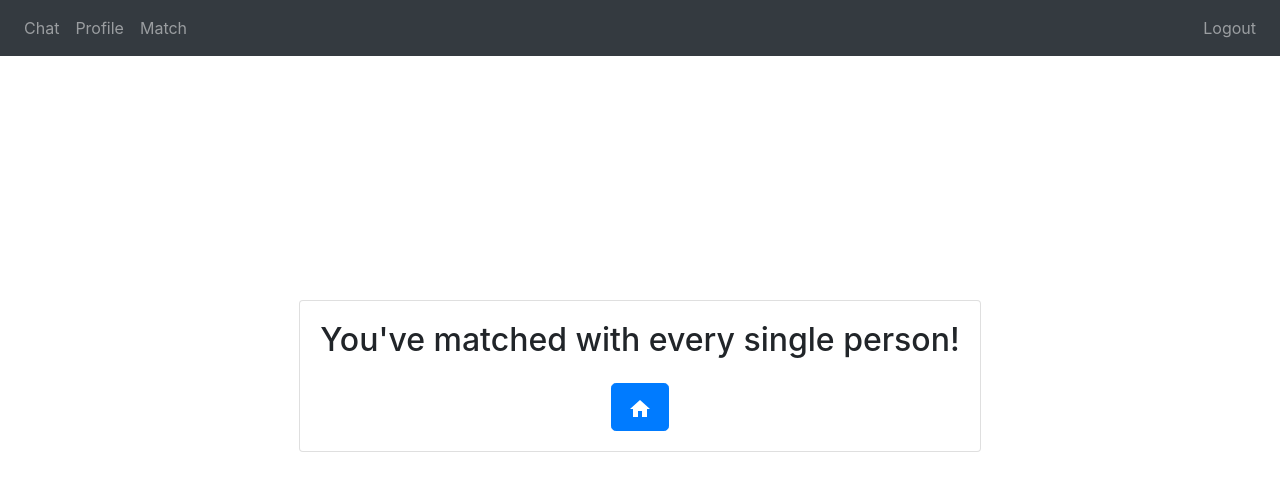
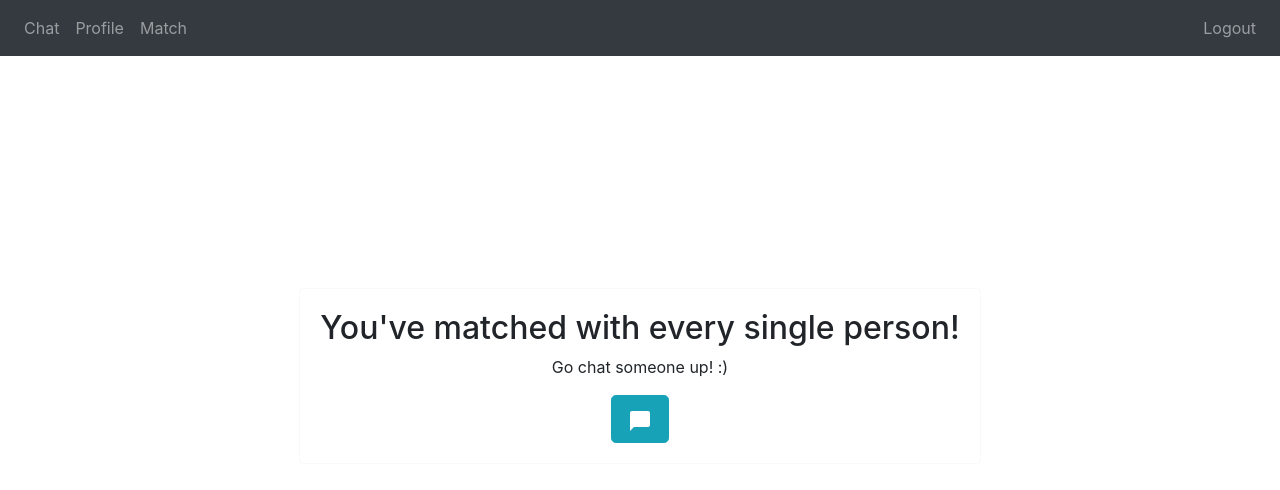
Before and after one commit to dchung21/clique, a React (Create React App) app in the folder client/: page /match in a window 1280 px wide. Shown: the top 490 px of the page. Built offline with nearby package versions, Linux system fonts and the light colour scheme; no server answers; the database is empty; sample sign-in values are in the browser's storage.

Commit message:
match page changes

```diff
--- a/client/src/pages/Match.js
+++ b/client/src/pages/Match.js
@@ -1,11 +1,11 @@
 import React, { useState, useEffect } from 'react';
 import { Link } from "react-router-dom";
 import {Card, Container, Button, ButtonToolbar} from 'react-bootstrap'
-import HomeIcon from '@material-ui/icons/Home';
-import ChatIcon from '@material-ui/icons/Chat';
-import SkipNextIcon from '@material-ui/icons/SkipNext';
+import ChatBubbleIcon from '@material-ui/icons/ChatBubble';
+import ClearIcon from '@material-ui/icons/Clear';
 import firebase from 'firebase/app';
 import Image from 'react-bootstrap/Image';
+import Spinner from 'react-bootstrap/Spinner';
 import 'firebase/firestore';
 import "../Button.css"
 
@@ -15,6 +15,7 @@ export default function Match() {
 	const [uid, setUid] = useState("");
 	const [nop, setNop] = useState(false);
 	const [newConvoRef, setNewConvoRef] = useState("");
+	const [loaded, setLoaded] = useState(false);
 
 	let fs = firebase.firestore();
 	let storage = firebase.storage();
@@ -50,6 +51,7 @@ export default function Match() {
 	 }
 
 	const randUser = (userUid, set) => {
+		setLoaded(false);
 		fs.collection("users").get().then(function(snapshot) {
 			let len = snapshot.docs.length;
 			if (set.size < len) {
@@ -64,17 +66,23 @@ export default function Match() {
 
 				setNewConvoRef("conversations/" + randId + "/messages");
 				storage.ref("pix").child(randUser.uid).getDownloadURL().then(url => {
-					const userObj = {uid: randUser.uid, img: url, bio: randUser.bio};
+					let randBio = "They haven't put a bio yet :("
+					if (randUser.bio != "")
+						randBio = randUser.bio;
+
+					const userObj = {uid: randUser.uid, img: url, bio: randBio};
 					setUser(userObj);
 				});
 				let clonedMU = new Set(set);
 				clonedMU.add(randUser.uid);
 				setMatchedUsers(clonedMU);
+				setLoaded(true);
 				fs.collection("users").doc(userUid).collection("matchedUsers").doc(randUser.uid).set({uid: randUser.uid});
 				fs.collection("users").doc(randUser.uid).collection("matchedUsers").doc(userUid).set({uid:randUser.uid});
 			}
 
 			else {
+				setLoaded(true);
 				setNop(true);
 			}
 		});
@@ -106,7 +114,7 @@ export default function Match() {
 		const availMatches = (
 			<div>
 			<Card.Img className="d-flex m-auto mx-auto"
-				src = {currentUser.img} responsive style = {{ width: "750px", weight: "750px" }} />
+				src = {currentUser.img} responsive style = {{ maxWidth: "60vw", maxHeight: "60vh" }} rounded/>
 				<Card.Body>
 
 				<Card.Text className="d-flex justify-content-center align-items-center">
@@ -119,15 +127,12 @@ export default function Match() {
         			pathname: '/chat',
                     state: { convoRef: newConvoRef }
                 }}>
-					<Button className = "mx-5" variant="primary" size="lg"><ChatIcon onClick = {makeConvo}/></Button>
+					<Button className = "mx-5" variant="primary" size="lg"><ChatBubbleIcon onClick = {makeConvo}/></Button>
 				</Link>
 
-				<Link to='/home'>
-                	<Button className = "mx-5" variant = "primary" size="lg"><HomeIcon /></Button>
-				</Link>
 
 				<Link to='/match'>
-					<Button className = "mx-5" variant="primary" size="lg"><SkipNextIcon onClick= {() => randUser(uid, matchedUsers)}/></Button>
+					<Button className = "mx-5" variant="primary" size="lg"><ClearIcon onClick= {() => randUser(uid, matchedUsers)}/></Button>
 				</Link>
 				</ButtonToolbar>
 
@@ -138,31 +143,42 @@ export default function Match() {
 		const noMatches = (
 			<div>
 				<Card.Body>
-					<Card.Text className="d-flex justify-content-center align-items-center">
-						<h2>You've matched with every single person!</h2>
+					<Card.Text className="d-flex justify-content-center align-items-center" >
+						<div>
+							<h2>You've matched with every single person!</h2>
+							<p>Go chat someone up! :)</p>
+							<Link to='/convos'>
+								<Button className = "btn btn-info" variant = "primary" size="lg">
+									<ChatBubbleIcon />
+								</Button>
+							</Link>
+						</div>
 					</Card.Text>
 
-					<Link to='/home'>
-                		<Button className = "mx-5" variant = "primary" size="lg"><HomeIcon /></Button>
-					</Link>
 
 				</Card.Body>
 			</div>
 		);
 
 		let renderedComponent;
-		if (nop) {
-			renderedComponent = noMatches;
+		if (!loaded) {
+			renderedComponent = <> <Spinner animation = "border" variant="primary" /> </>
 		}
+
 		else {
-			renderedComponent = availMatches;
+			if (nop) {
+				renderedComponent = noMatches;
+			}
+			else {
+				renderedComponent = availMatches;
+			}
 		}
 
 
 	return (
 		<div>
 			<header>
-				<Card className = "text-center">
+				<Card border="light" className = "text-center">
 					{renderedComponent}
 				</Card>
 			</header>
```
